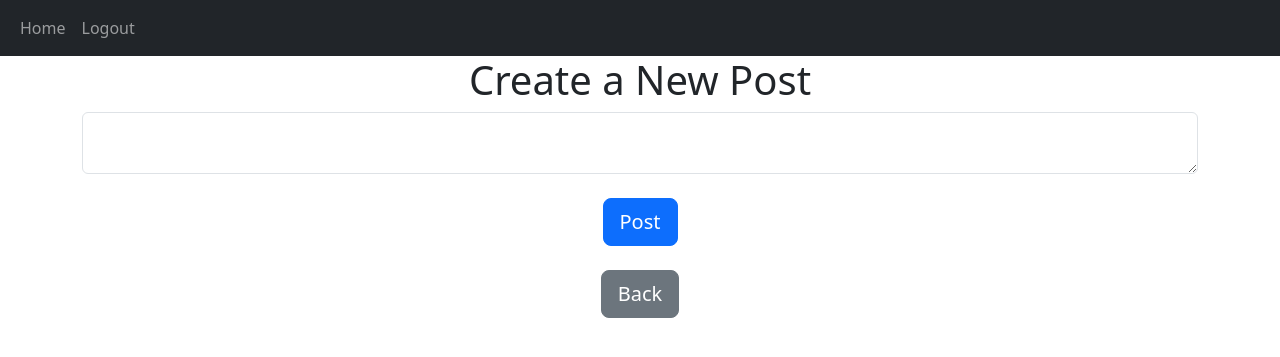
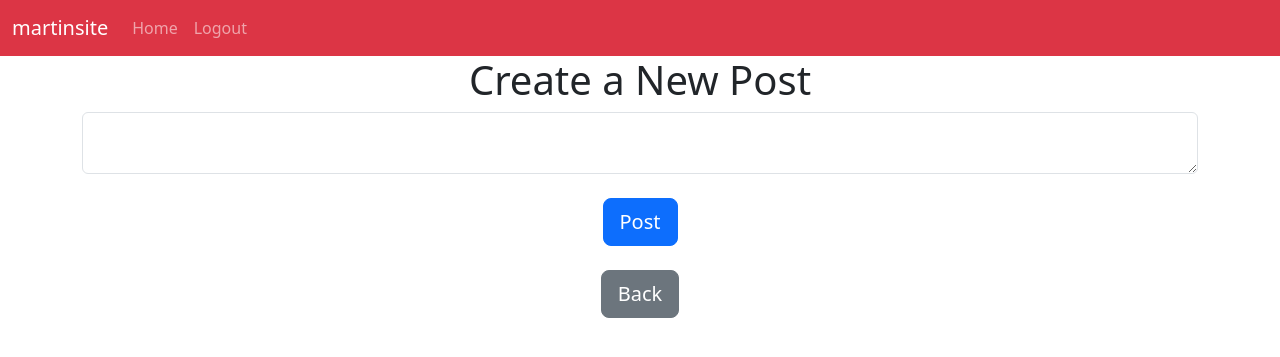
Before and after one commit to MartinoPhoenixVox/martinsite, a Flask app: page /create-post in a window 1280 px wide. Shown: the top 357 px of the page. Run offline with Flask 3, Linux system fonts and the light colour scheme; a user stored in the database is signed in; some libraries are stand-ins or nearby versions.

Commit message:
Add some folders

```diff
--- a/website/templates/base.html
+++ b/website/templates/base.html
@@ -11,8 +11,9 @@
 </head>
 
 <body>
-    <nav class="navbar navbar-expand-lg navbar-dark bg-dark">
+    <nav class="navbar navbar-expand-lg navbar-dark bg-danger">
         <div class="container-fluid">
+            <a class="navbar-brand" href="/home">martinsite</a>
             <button class="navbar-toggler" type="button" data-bs-toggle="collapse" data-bs-target="#navbar">
                 <span class="navbar-toggler-icon"></span>
             </button>
@@ -52,7 +53,7 @@
     <script src="https://cdn.jsdelivr.net/npm/bootstrap@5.3.8/dist/js/bootstrap.bundle.min.js"
         integrity="sha384-FKyoEForCGlyvwx9Hj09JcYn3nv7wiPVlz7YYwJrWVcXK/BmnVDxM+D2scQbITxI"
         crossorigin="anonymous"></script>
-    <script type="text/javascript" src="{{ url_for('static', filename='index.js') }}"></script>
+    <script type="text/javascript" src="{{ url_for('static', filename='js/index.js') }}"></script>
 </body>
 
 </html>
```
Also changed, not shown: instance/database.db, website/static/js/index.js (renamed from website/static/index.js).
